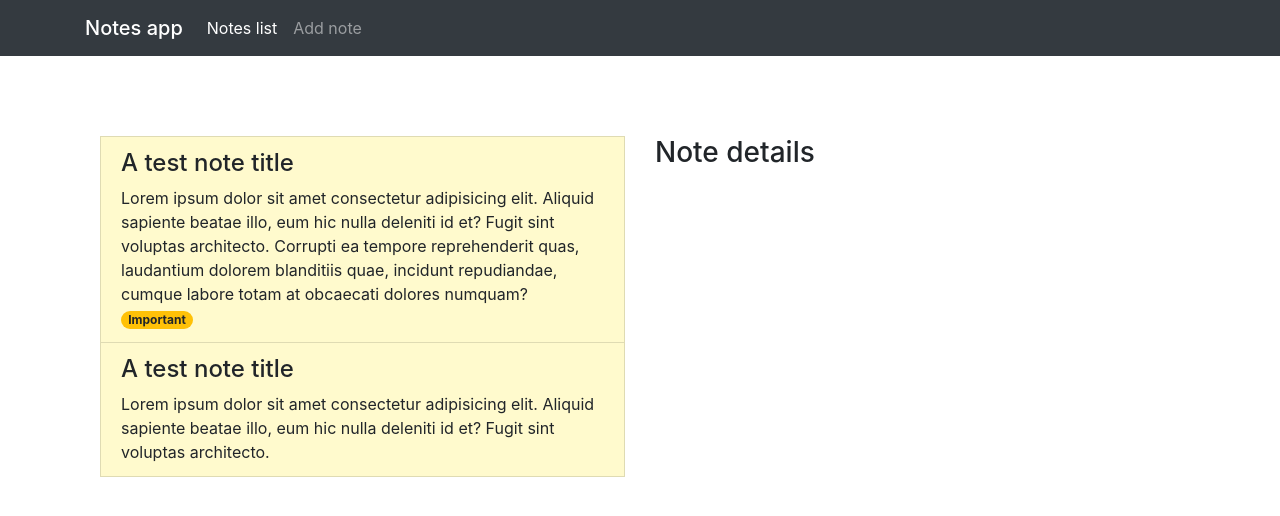
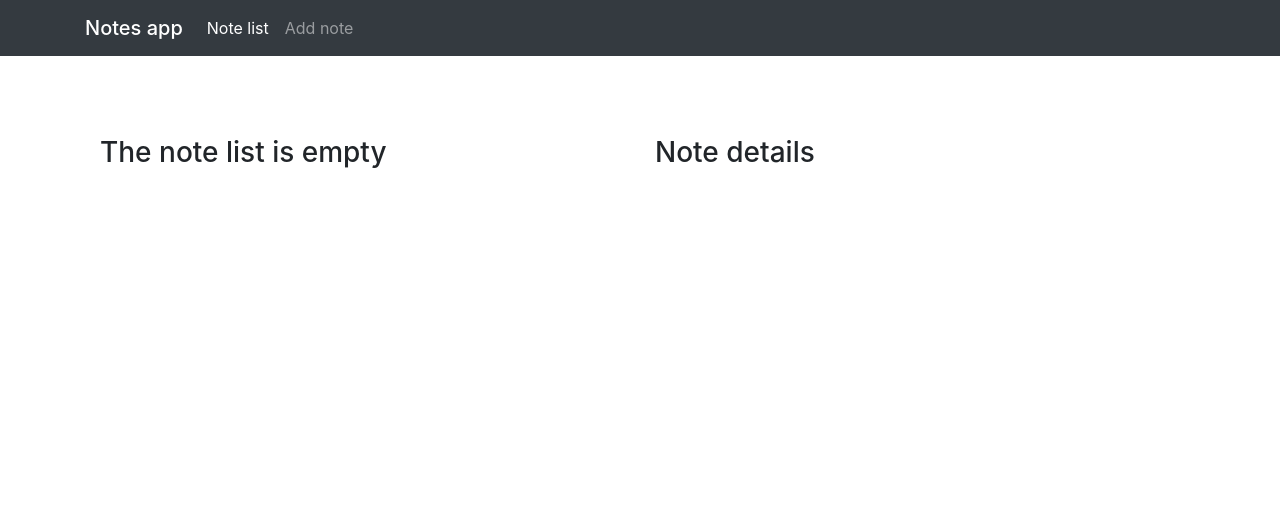
Before and after one commit to marraw/notes-app, an Angular app: page /notes-list in a window 1280 px wide. Shown: the top 516 px of the page. Built offline with nearby package versions, Linux system fonts and the light colour scheme.

Commit message:
add note list

```diff
--- a/src/app/header/header.component.html
+++ b/src/app/header/header.component.html
@@ -6,7 +6,7 @@
     </button>
     <div class="collapse navbar-collapse" id="navbarNav" [ngbCollapse]="isCollapsed">
       <div class="navbar-nav">
-        <a class="nav-item nav-link" routerLink="notes-list" routerLinkActive="active">Notes list</a>
+        <a class="nav-item nav-link" routerLink="notes-list" routerLinkActive="active">Note list</a>
         <a class="nav-item nav-link" routerLink="add-note" routerLinkActive="active">Add note</a>
       </div>
     </div>
--- a/src/app/notes-add/notes-add.component.ts
+++ b/src/app/notes-add/notes-add.component.ts
@@ -8,14 +8,14 @@ import { NotesService } from '../shared/notes.service';
   styleUrls: ['./notes-add.component.css']
 })
 export class NotesAddComponent implements OnInit {
-  isImportant = false;
+  isImportant: boolean = false;
 
   constructor(private notesService: NotesService) { }
 
   ngOnInit(): void {
   }
 
-  addNote(title: string, text: string) {
+  addNote(title: string, text: string): void {
     const note = new Note(title, text, this.isImportant);
     this.notesService.notes.push(note);
   }
--- a/src/app/notes-list/note-details/note-details.component.ts
+++ b/src/app/notes-list/note-details/note-details.component.ts
@@ -15,5 +15,4 @@ export class NoteDetailsComponent implements OnInit {
   ngOnInit(): void {
     this.notes = this.notesService.getNotes();
   }
-
 }
--- a/src/app/notes-list/notes-list.component.html
+++ b/src/app/notes-list/notes-list.component.html
@@ -2,7 +2,13 @@
   <div class="row">
     <div class="col-xs-12 col-sm-6">
       <ul class="list-group">
-        <app-note-details></app-note-details>
+        <div *ngIf="notes.length > 0; then list else empty"></div>
+        <ng-template #list>
+          <app-note-details></app-note-details>
+        </ng-template>
+        <ng-template #empty>
+          <h3>The note list is empty</h3>
+        </ng-template>
       </ul>
     </div>
     <div class="col-xs-12 col-sm-6">
--- a/src/app/notes-list/notes-list.component.ts
+++ b/src/app/notes-list/notes-list.component.ts
@@ -1,4 +1,6 @@
 import { Component, OnInit } from '@angular/core';
+import { Note } from '../shared/note';
+import { NotesService } from '../shared/notes.service';
 
 @Component({
   selector: 'app-notes-list',
@@ -6,10 +8,11 @@ import { Component, OnInit } from '@angular/core';
   styleUrls: ['./notes-list.component.css']
 })
 export class NotesListComponent implements OnInit {
+  notes: Note[] = [];
 
-  constructor() { }
+  constructor(private notesService: NotesService) { }
 
   ngOnInit(): void {
+    this.notes = this.notesService.getNotes();
   }
-
 }
--- a/src/app/shared/notes.service.ts
+++ b/src/app/shared/notes.service.ts
@@ -3,17 +3,7 @@ import { Note } from "./note"
 
 @Injectable({ providedIn: 'root' })
 export class NotesService {
-  notes: Note[] = [
-    {
-      title: 'A test note title',
-      text: 'Lorem ipsum dolor sit amet consectetur adipisicing elit. Aliquid sapiente beatae illo, eum hic nulla deleniti id et? Fugit sint voluptas architecto. Corrupti ea tempore reprehenderit quas, laudantium dolorem blanditiis quae, incidunt repudiandae, cumque labore totam at obcaecati dolores numquam?',
-      important: true
-    },
-    {
-      title: 'A test note title',
-      text: 'Lorem ipsum dolor sit amet consectetur adipisicing elit. Aliquid sapiente beatae illo, eum hic nulla deleniti id et? Fugit sint voluptas architecto.'
-    }
-  ];
+  notes: Note[] = [];
 
   getNotes(): Note[] {
     return this.notes;
```
